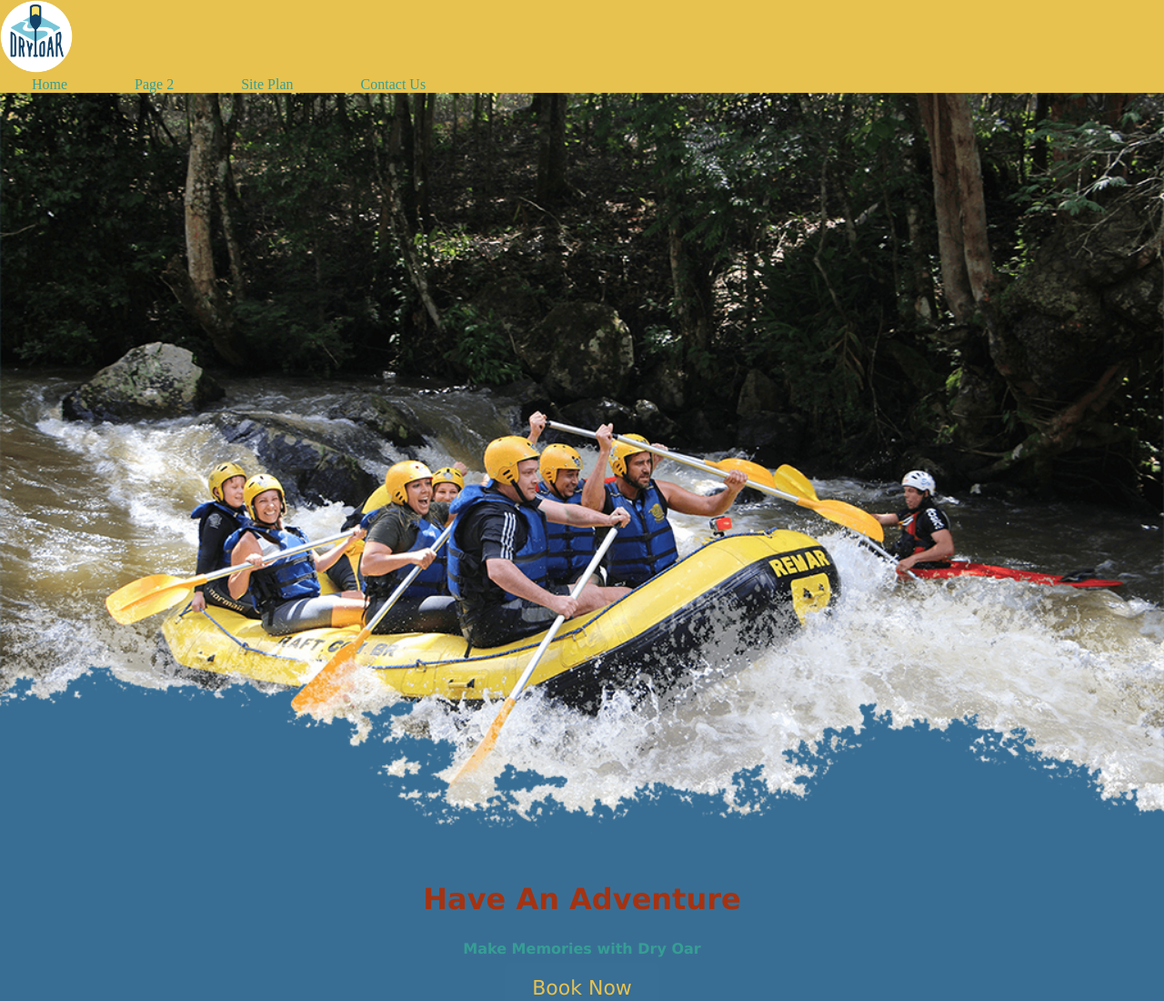
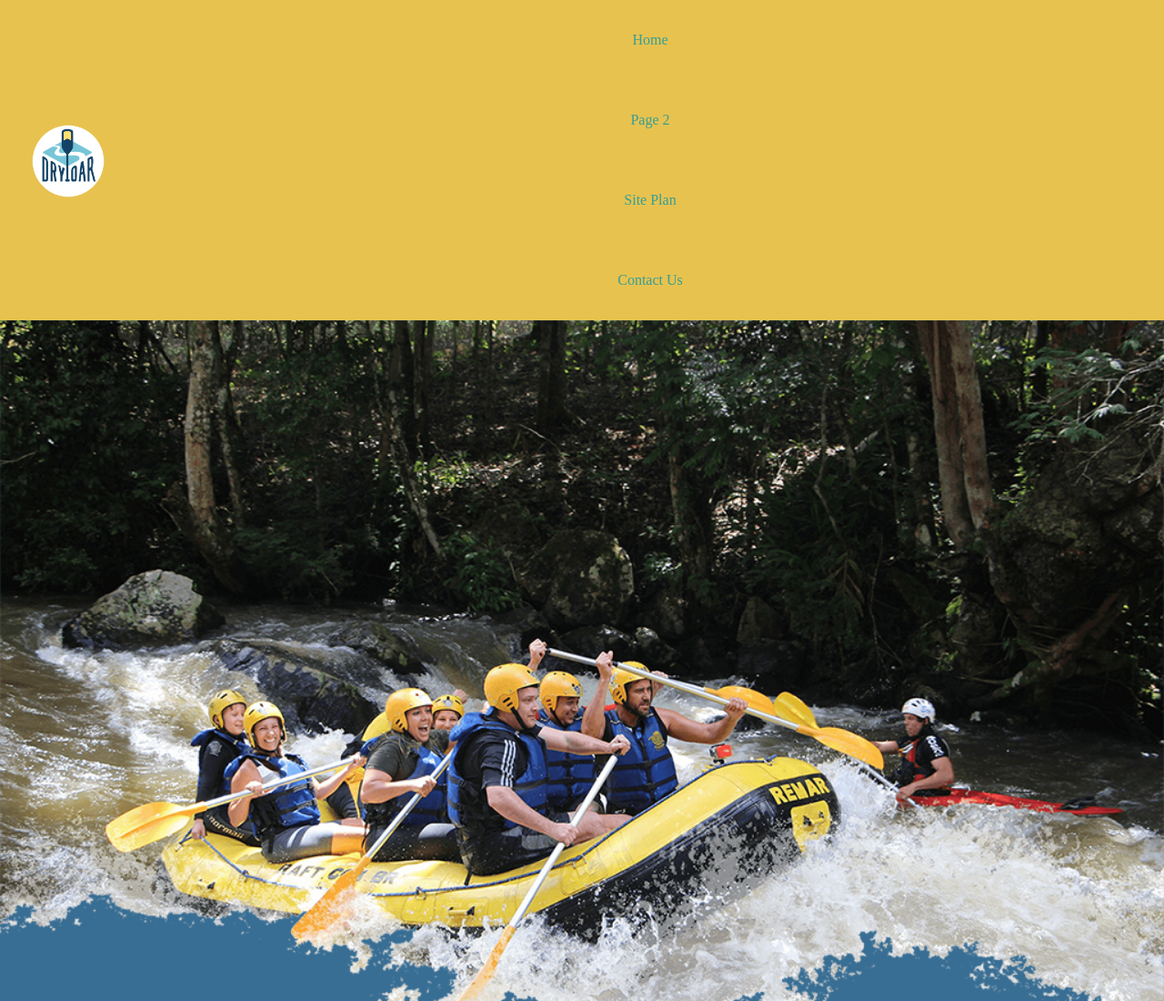
Before and after one commit to axtonhatch/wdd130, a plain HTML site: page wwr/index.html in a window 1280 px wide. Shown: the top 1100 px of the page at 91% size. Drawn offline with Linux system fonts and the light colour scheme.

Commit message:
header grid

```diff
--- a/wwr/styles/styles.css
+++ b/wwr/styles/styles.css
@@ -8,6 +8,8 @@ nav a{
     text-align: center;
     text-decoration: none;
     padding: 35px;
+    display: flex;
+    justify-content: space-around;
 }
 #hero-msg h1, #hero-msg h4{
     text-align: center;
@@ -35,6 +37,8 @@ body {
 }
 header {
     background-color:#E7C24F;
+    display: grid;
+    grid-template-columns: 150px auto;
 }
 nav a:hover {
     background-color: #396E95;
@@ -102,6 +106,8 @@ h2 {
 }
 #logo_link {
     padding-top: 5px;
+    justify-self: center;
+    align-self: center;
 }
 footer .social img {
     padding-top: 15px;
```
Also changed, not shown: 2 other files.
